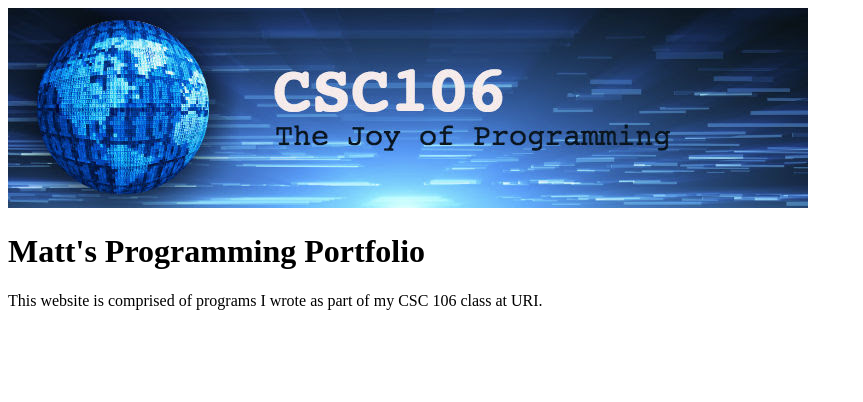
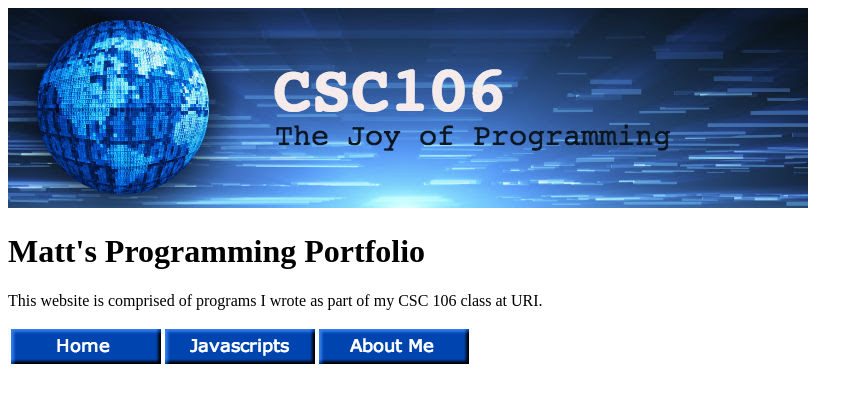
Before and after one commit to mhosey/mhosey.github.io, a plain HTML site: page index.html in a window 1280 px wide. Shown: the whole page, without its empty margins (0-863 px from the left). Drawn offline with Linux system fonts and the light colour scheme.

Commit message:
Update index.html

```diff
--- a/index.html
+++ b/index.html
@@ -8,5 +8,14 @@
         <img src="csc106_banner.jpg">
         <h1>Matt's Programming Portfolio</h1>
         <p>This website is comprised of programs I wrote as part of my CSC 106 class at URI.</p>
+        <table>
+            <thead>
+                <tr>
+                    <th><img src="homebutton.png"></th>
+                    <th><img src="jsbutton.png"></th>
+                    <th><img src="aboutmebutton.png"></th>
+                </tr>
+            </thead>
+        </table>
     </body>
 </html>
```
